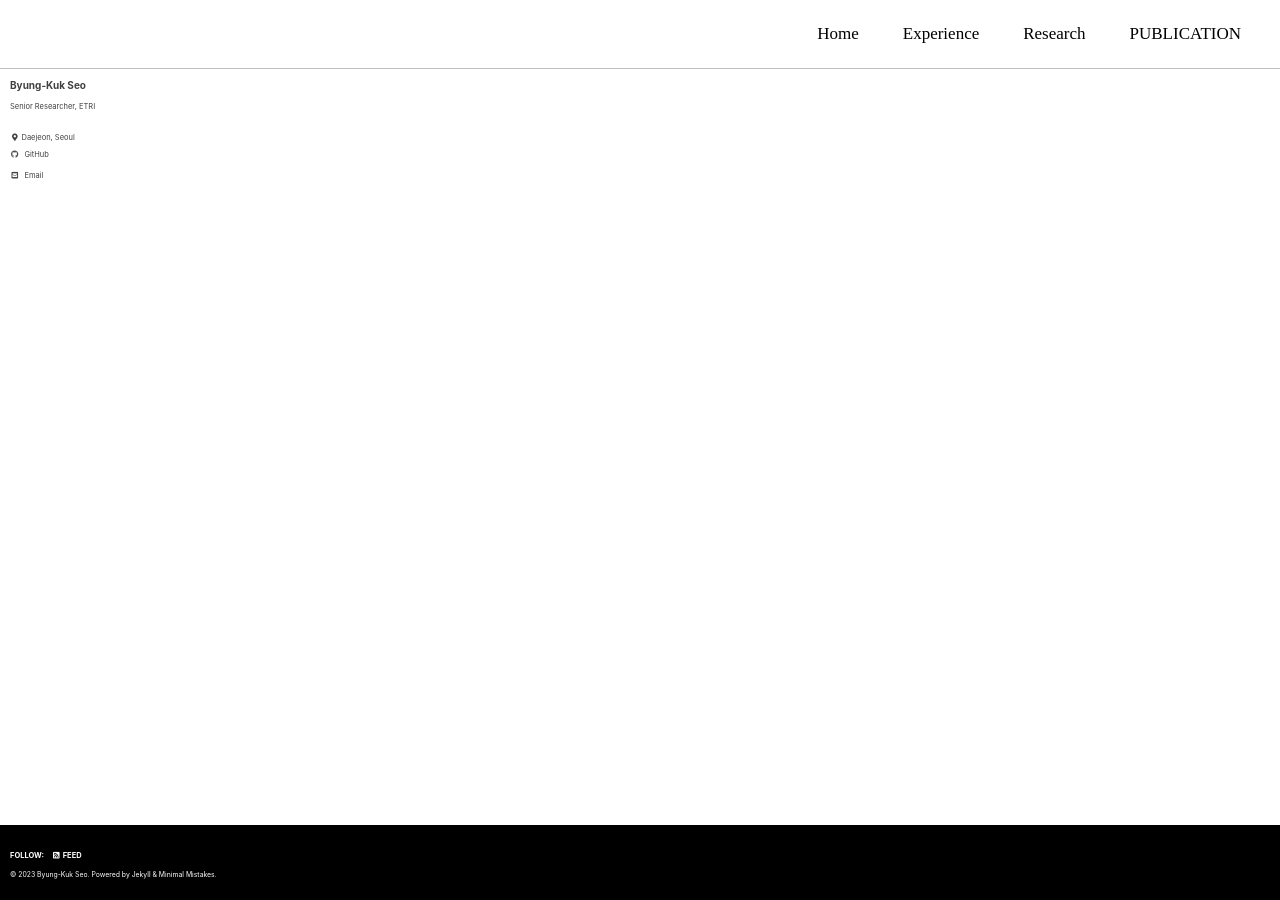
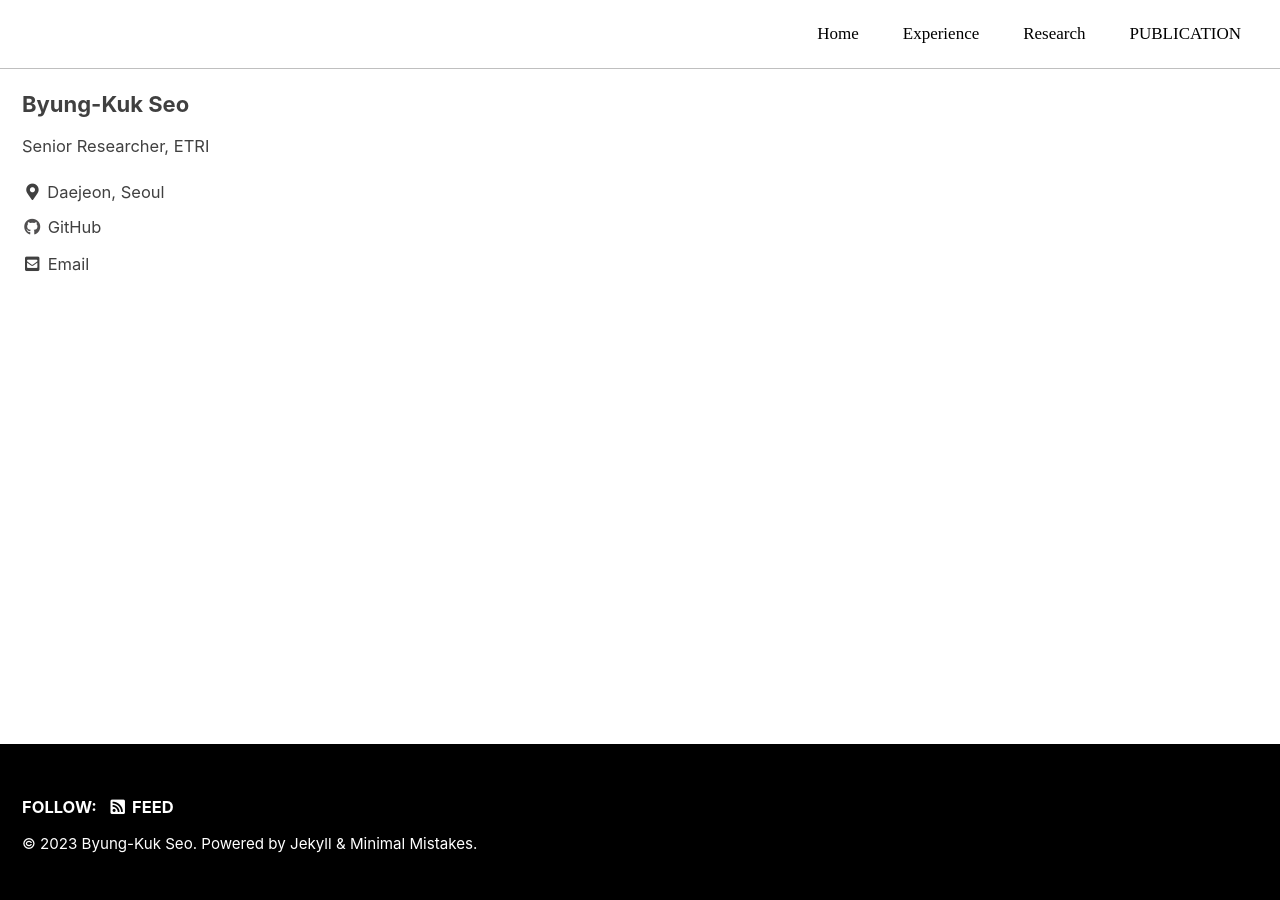
Before and after one commit to byungkukseo/byungkukseo.github.io, a Jekyll site: the page built from index.html, in a window 1280 px wide. Built offline with Jekyll 4.4.1, drawn with Linux system fonts in a browser that asks for light colours; cached includes are drawn as plain includes; some web fonts are replaced; the list of posts is cut into pages by our own code.

Commit message:
Update _base.scss

```diff
--- a/_sass/minimal-mistakes/_base.scss
+++ b/_sass/minimal-mistakes/_base.scss
@@ -16,9 +16,8 @@ body {
   color: $text-color;
   font-family: "Open Sans";
   line-height: 1.5;
-   font-size: 10px;
 
-  &.overflow--hidden {
+   &.overflow--hidden {
     /* when primary navigation is visible, the content in the background won't scroll */
     overflow: hidden;
   }
@@ -68,6 +67,7 @@ small,
 
 p {
   margin-bottom: 1.3em;
+      font-size: 10px;
 }
 
 u,
```
